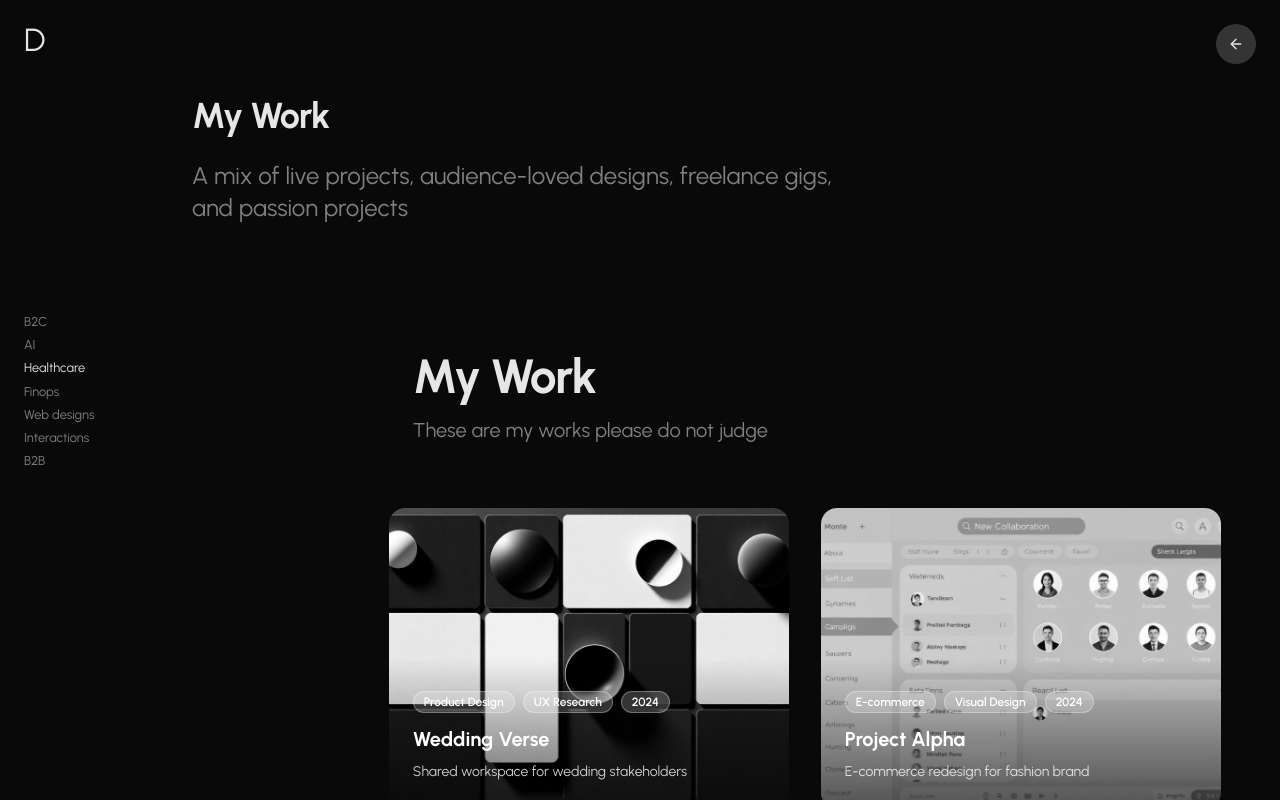
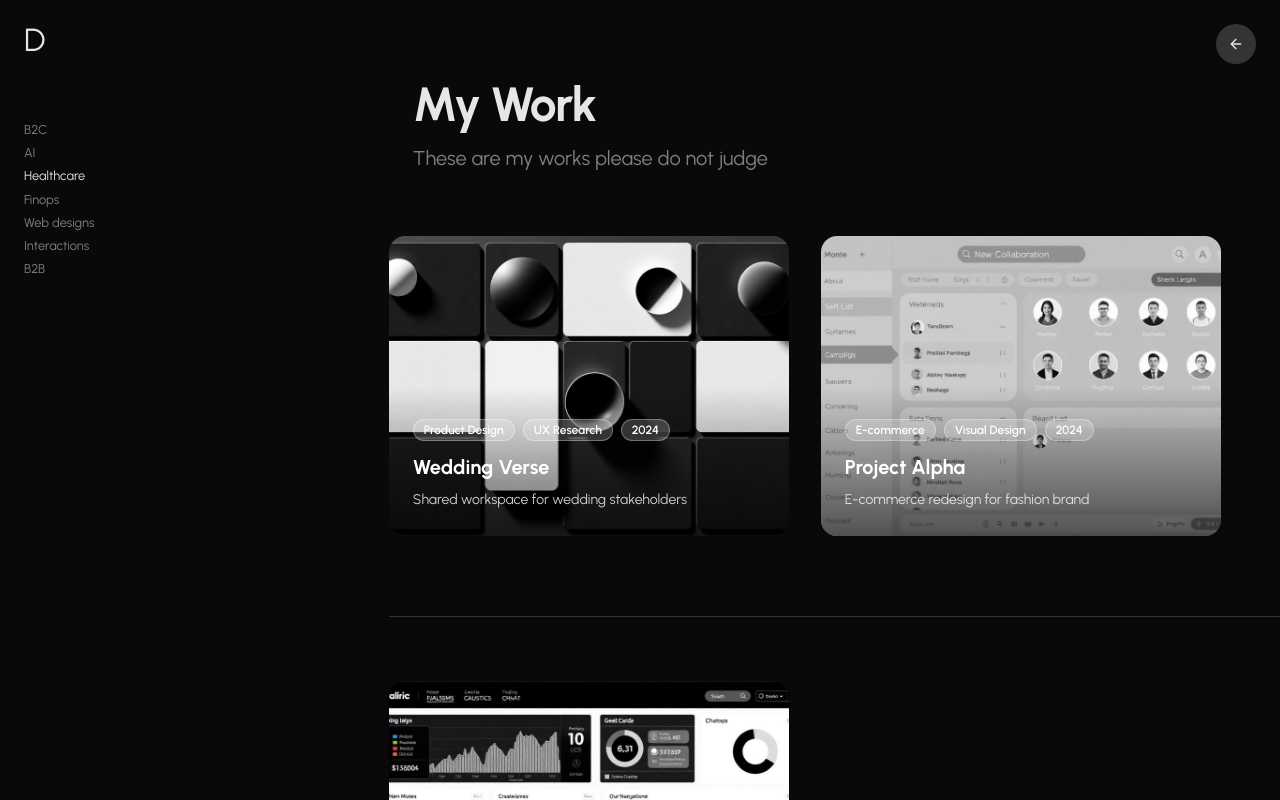
Before and after one commit to davidtellis-github/david-tellis-craft, a React (Vite) app: page /portfolio in a window 1280 px wide. Shown: the top 800 px of the page. Built offline with nearby package versions, Linux system fonts and the light colour scheme.

Commit message:
Remove section
Removed the section at line 174 in `src/pages/Portfolio.tsx`.

```diff
--- a/src/pages/Portfolio.tsx
+++ b/src/pages/Portfolio.tsx
@@ -169,20 +169,6 @@ const Portfolio = () => {
           <ArrowLeft className="w-4 h-4" />
         </Link>
       </div>
-
-      {/* Hero Section */}
-      <section className="pt-24 pb-12 px-6">
-        <div className="max-w-4xl mx-auto">
-          <div className="space-y-6">
-            <h1 className="text-3xl md:text-4xl font-bold tracking-tight">
-              My Work
-            </h1>
-            <p className="text-xl md:text-2xl text-muted-foreground max-w-2xl">
-              A mix of live projects, audience-loved designs, freelance gigs, and passion projects
-            </p>
-          </div>
-        </div>
-      </section>
 
       {/* Main layout with Navigation + Projects */}
       <div className="flex gap-[4vw] lg:gap-[6vw]">
```
